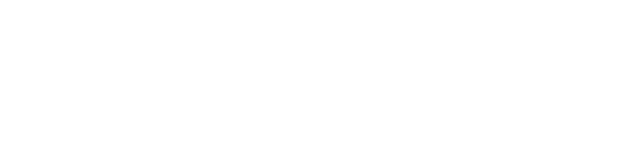
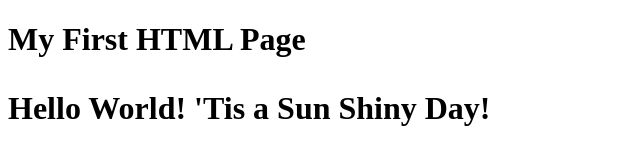
Before and after one commit to CoffeeFTW/foundations-of-web-dev, a plain HTML site: page unit-1/my-first-html.html in a window 1280 px wide. Shown: the whole page, without its empty margins (0-640 px from the left). Drawn offline with Linux system fonts and the light colour scheme.

Commit message:
add h1 and p tag

```diff
--- a/unit-1/my-first-html.html
+++ b/unit-1/my-first-html.html
@@ -7,6 +7,8 @@
     <title>My First HTML Page</title>
 </head>
 <body>
-
+    <h1>My First HTML Page
+        <p>Hello World! 'Tis a Sun Shiny Day!</p>
+    </h1>
 </body>
 </html>
```
